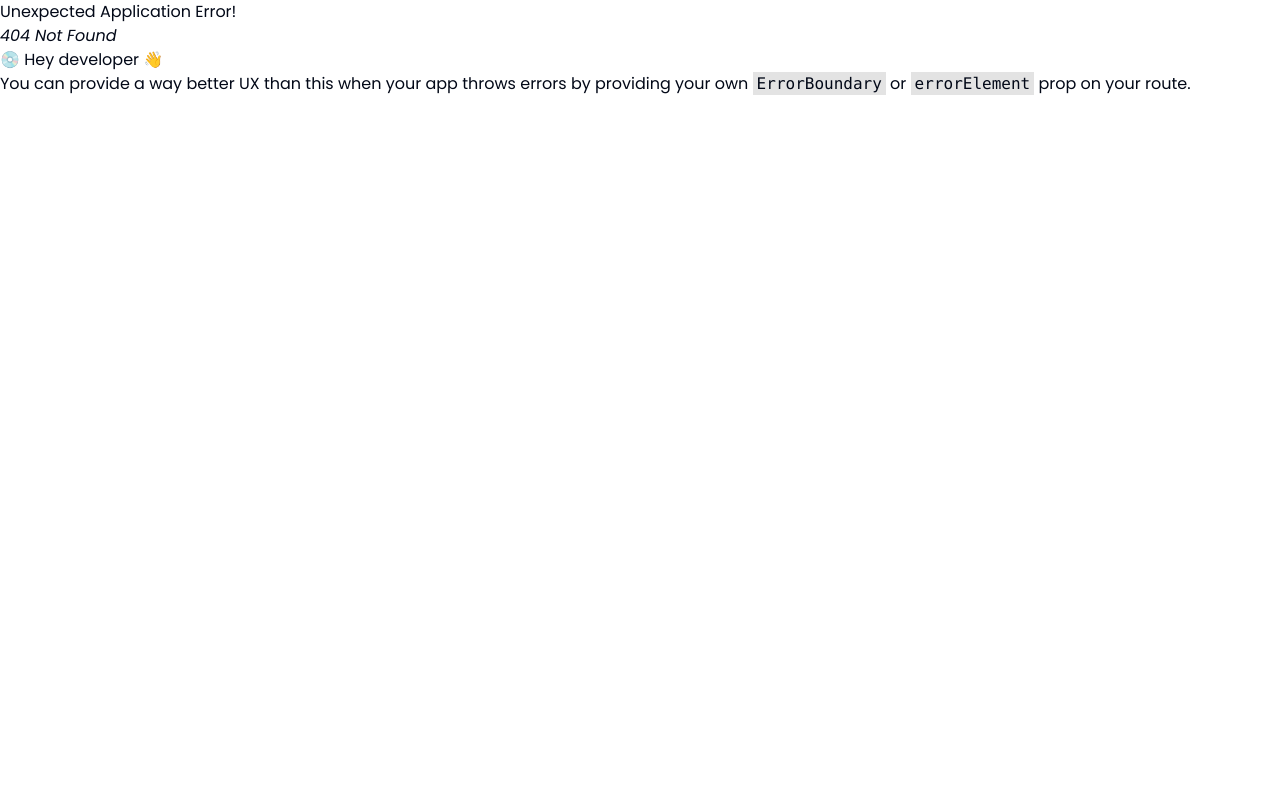
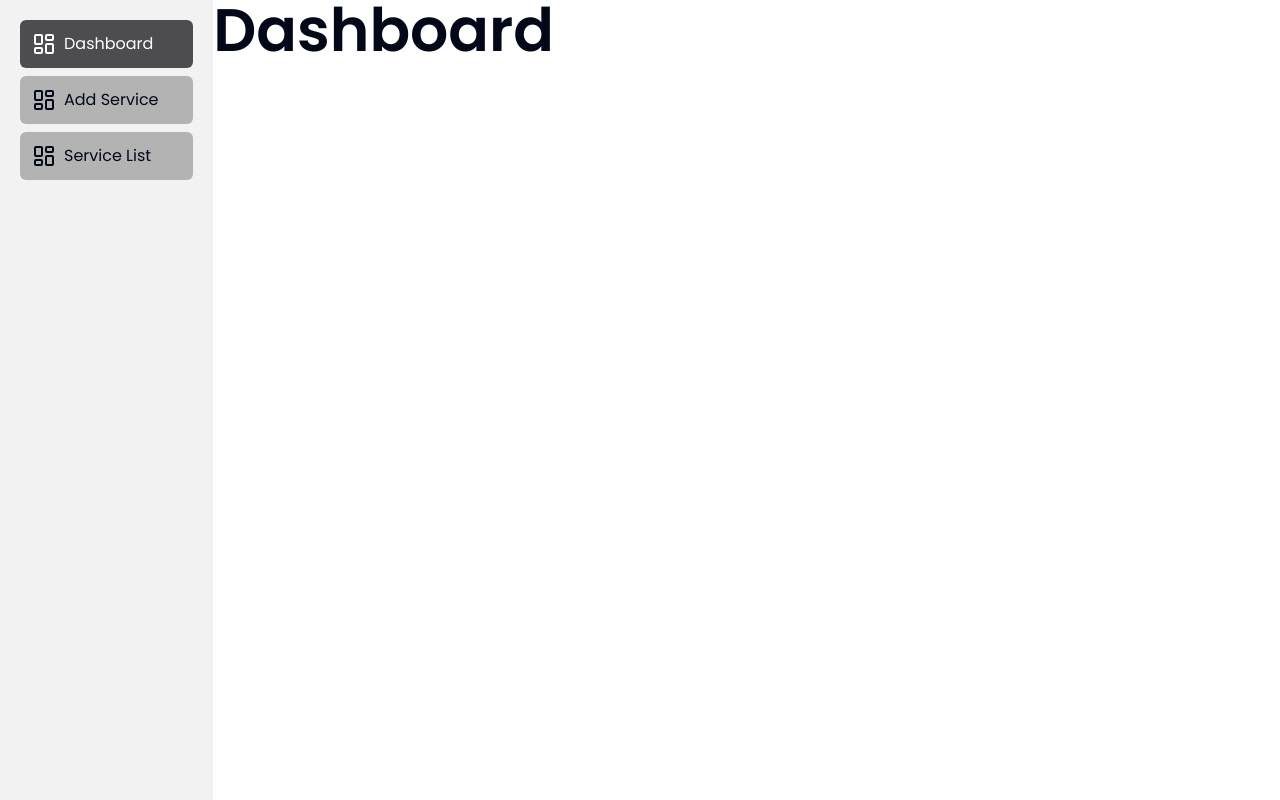
Before and after one commit to yeasinrafee/Frontend-Fundamental, a React (Vite) app in the folder responsive-landing-page/: page /admin/dashboard in a window 1280 px wide. Before the commit this address had no page. Built offline with nearby package versions, Linux system fonts and the light colour scheme.

Commit message:
side route fixed

```diff
--- a/responsive-landing-page/src/components/ui/SideBar/SideBar.tsx
+++ b/responsive-landing-page/src/components/ui/SideBar/SideBar.tsx
@@ -1,17 +1,49 @@
+import { cn } from '@/lib/utils';
+import { LayoutDashboard } from 'lucide-react';
 import { NavLink } from 'react-router-dom';
 
 const SideBar = () => {
   return (
-    <aside className='bg-light-gray p-5 h-screen sticky top-0 left-0 overflow-auto col-span-2'>
-      <nav className='flex flex-col '>
+    <aside className='bg-light-gray p-4 lg:p-5 h-screen sticky top-0 left-0 overflow-auto col-span-2 '>
+      <nav className='flex flex-col gap-2'>
         <NavLink
-          to='/admin'
-          className='p-3 bg-gray rounded-md hover:bg-dark-gray hover:text-white transition-all truncate'
+          to='/admin/dashboard'
+          className={({ isActive }) =>
+            cn(
+              'p-3 bg-gray rounded-md hover:bg-dark-gray hover:text-white transition-all flex items-center gap-2',
+              { 'bg-dark-gray text-white': isActive }
+            )
+          }
         >
-          Dashboard
+          <LayoutDashboard className='shrink-0' />
+          <span className='truncate'>Dashboard</span>
         </NavLink>
-        <NavLink to='/admin/add-service'>Add Service</NavLink>
-        <NavLink to='/admin/service-list'>Service List</NavLink>
+
+        <NavLink
+          to='/admin/add-service'
+          className={({ isActive }) =>
+            cn(
+              'p-3 bg-gray rounded-md hover:bg-dark-gray hover:text-white transition-all flex items-center gap-2',
+              { 'bg-dark-gray text-white': isActive }
+            )
+          }
+        >
+          <LayoutDashboard className='shrink-0' />
+          <span className='truncate'>Add Service</span>
+        </NavLink>
+
+        <NavLink
+          to='/admin/service-list'
+          className={({ isActive }) =>
+            cn(
+              'p-3 bg-gray rounded-md hover:bg-dark-gray hover:text-white transition-all flex items-center gap-2',
+              { 'bg-dark-gray text-white': isActive }
+            )
+          }
+        >
+          <LayoutDashboard className='shrink-0' />
+          <span className='truncate'>Service List</span>
+        </NavLink>
       </nav>
     </aside>
   );
--- a/responsive-landing-page/src/route/route.tsx
+++ b/responsive-landing-page/src/route/route.tsx
@@ -5,7 +5,7 @@ import AddService from '@/pages/admin/AddService';
 import Dashboard from '@/pages/admin/Dashboard';
 import ServiceList from '@/pages/admin/ServiceList';
 import Home from '@/pages/home';
-import { createBrowserRouter } from 'react-router-dom';
+import { createBrowserRouter, Navigate } from 'react-router-dom';
 
 const router = createBrowserRouter([
   {
@@ -28,6 +28,10 @@ const router = createBrowserRouter([
     children: [
       {
         index: true,
+        element: <Navigate to='/admin/dashboard' />,
+      },
+      {
+        path: 'dashboard',
         element: <Dashboard />,
       },
       {
```
